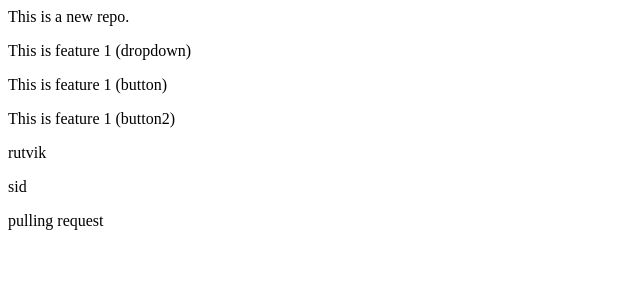
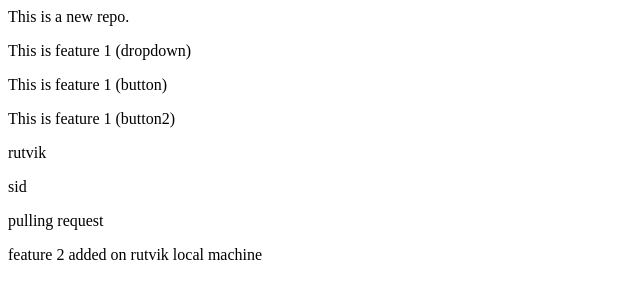
Before and after one commit to siddhant142003/localrepo, a plain HTML site: page index.html in a window 1280 px wide. Shown: the whole page, without its empty margins (0-640 px from the left). Drawn offline with Linux system fonts and the light colour scheme.

Commit message:
update feature2

```diff
--- a/index.html
+++ b/index.html
@@ -6,3 +6,5 @@
 <p>rutvik</p>
 <p>sid</p>
 <p>pulling request</p>
+
+<p>feature 2 added on rutvik local machine</p>
```
